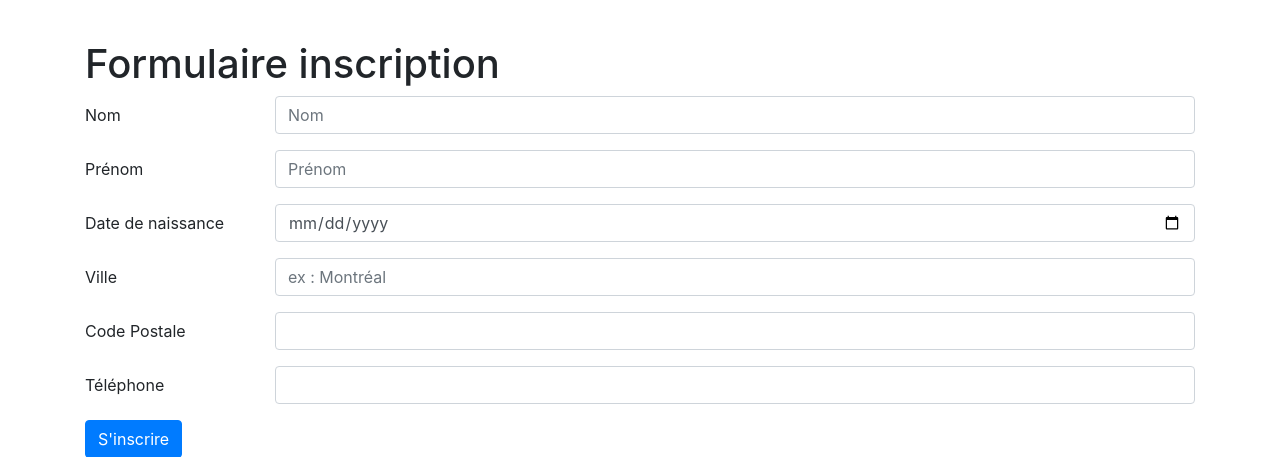
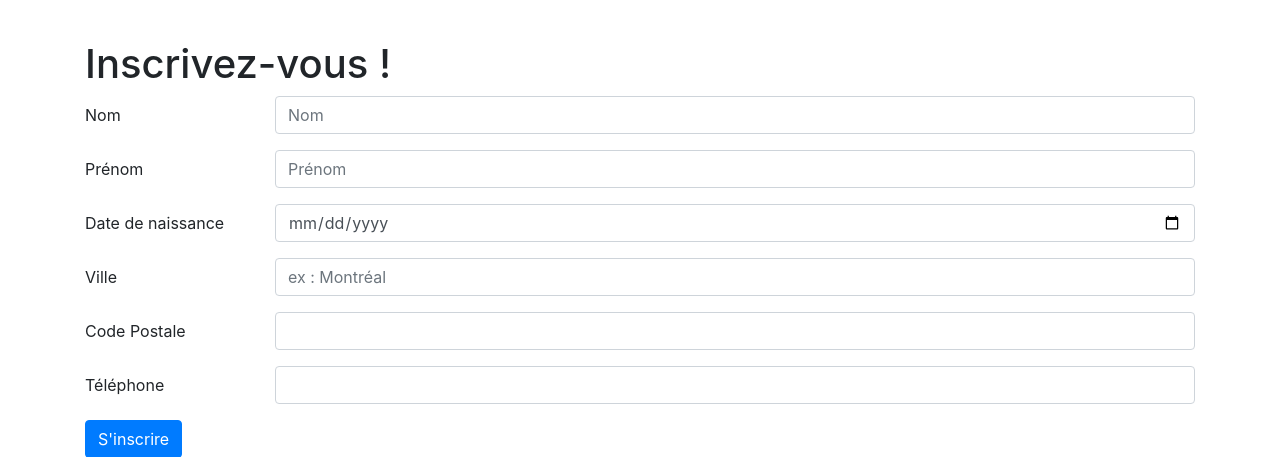
Before and after one commit to DDarkz/needit, a PHP site: page /formulaireLivreur.php in a window 1280 px wide. Shown: the part 56-513 px from the top of the page. Run offline with PHP 8.4, Linux system fonts and the light colour scheme.

Commit message:
formulaire inscription form details

```diff
--- a/formulaireLivreur.php
+++ b/formulaireLivreur.php
@@ -23,7 +23,7 @@ session_start();
 
     <!-- debut container -->
     <div class="container pt-5">
-       <h1>Formulaire inscription</h1>
+       <h1>Inscrivez-vous !</h1>
 
 
        <!-- debut formulaire -->
```
